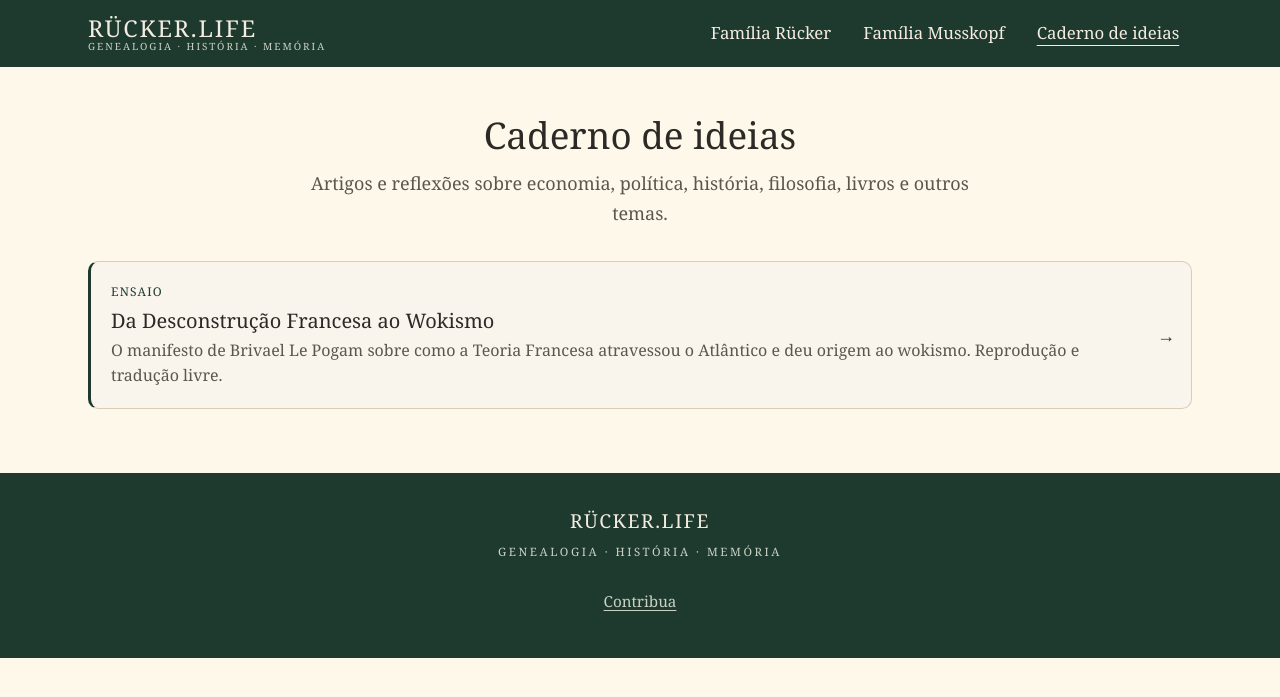
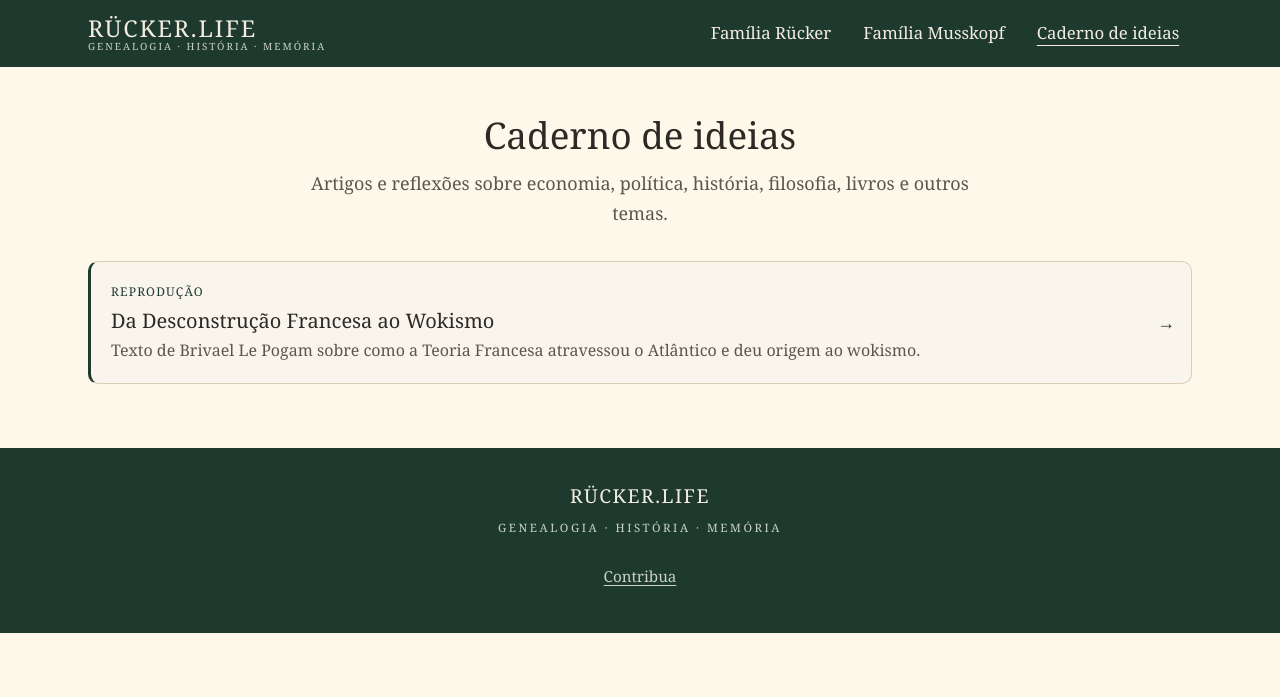
Before and after one commit to frucker-muss/frucker-muss.github.io, a Jekyll site: the page built from caderno.html, in a window 1280 px wide. Shown: the top 697 px of the page. Built offline with Jekyll 4.4.1, drawn with Linux system fonts in a browser that asks for light colours.

Commit message:
texto: assinatura com autor e fonte, dentro do cabeçalho
Abaixo do título e do subtítulo, acima do filete: título, subtítulo e
assinatura formam um bloco só, e o filete passa a marcar onde o texto começa.
Antes o filete ficava no meio, separando o autor do título e colando ele no
texto.

Formato único para qualquer texto do Caderno: nome em negrito, ponto medial,
procedência — "Brivael Le Pogam · Rede X, 15 de maio de 2026". Serve igual
para texto do próprio Fernando (nome e data) e para autor de domínio público
(nome, obra, ano). A nota de tradução sai do alto e fica só no rodapé.

O filete do layout (.cronica-header::after) é desligado localmente nesta
página e redesenhado depois da assinatura. Nada mexido no CSS global.

No índice, o selo é "Reprodução". A régua é binária: Ensaio = texto do
Fernando, com ou sem IA, que é ferramenta e não coautoria; Reprodução = texto
de outro autor.

Co-Authored-By: Claude Opus 5 <noreply@anthropic.com>
Claude-Session: https://claude.ai/code/session_01RJ1kTTgq9GYyem7A4CaSAt

```diff
--- a/caderno.html
+++ b/caderno.html
@@ -18,6 +18,6 @@ acento: verde-profundo
 {% include cartao-artigo.html
    url="/caderno/da-desconstrucao-francesa-ao-wokismo.html"
    titulo="Da Desconstrução Francesa ao Wokismo"
-   resumo="O manifesto de Brivael Le Pogam sobre como a Teoria Francesa atravessou o Atlântico e deu origem ao wokismo. Reprodução e tradução livre."
-   selo="Ensaio"
+   resumo="Texto de Brivael Le Pogam sobre como a Teoria Francesa atravessou o Atlântico e deu origem ao wokismo."
+   selo="Reprodução"
    acento="verde-profundo" %}
```
Also changed, not shown: caderno/da-desconstrucao-francesa-ao-wokismo.html (+10 -2 lines).
